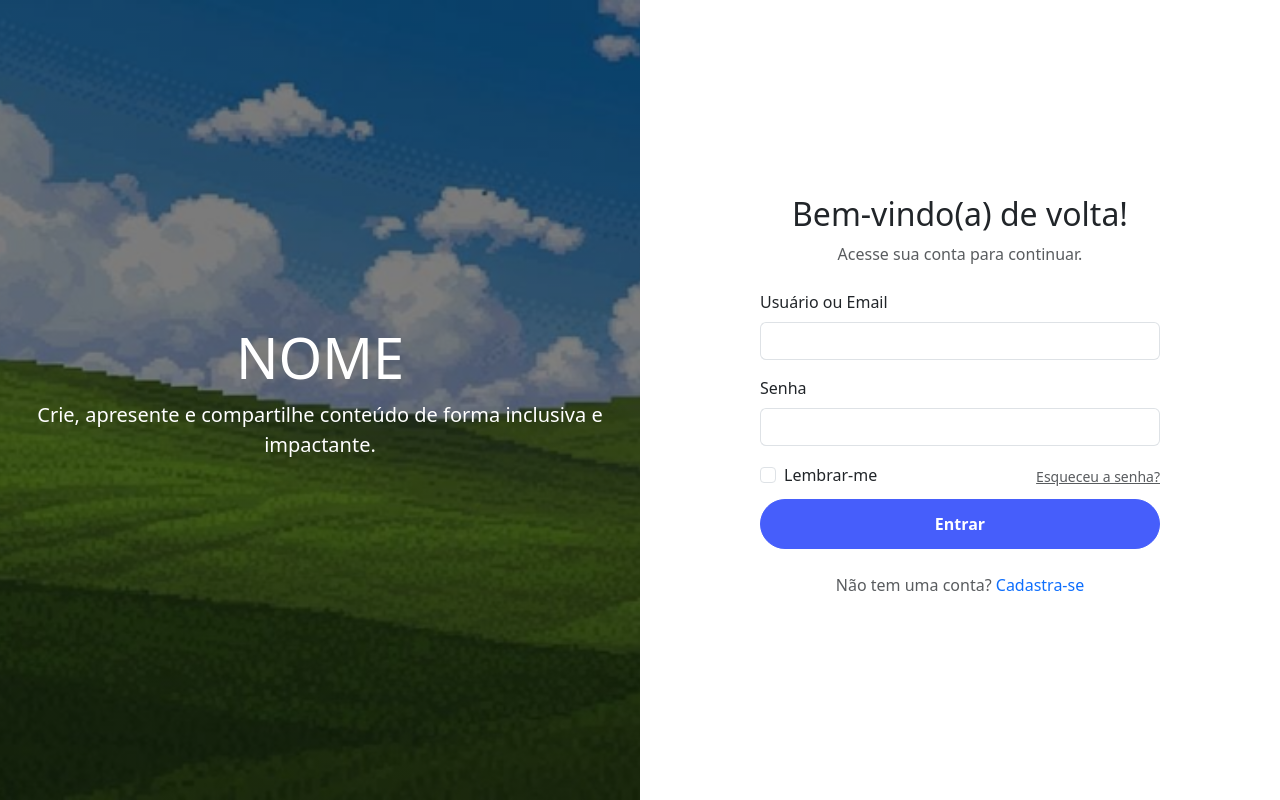
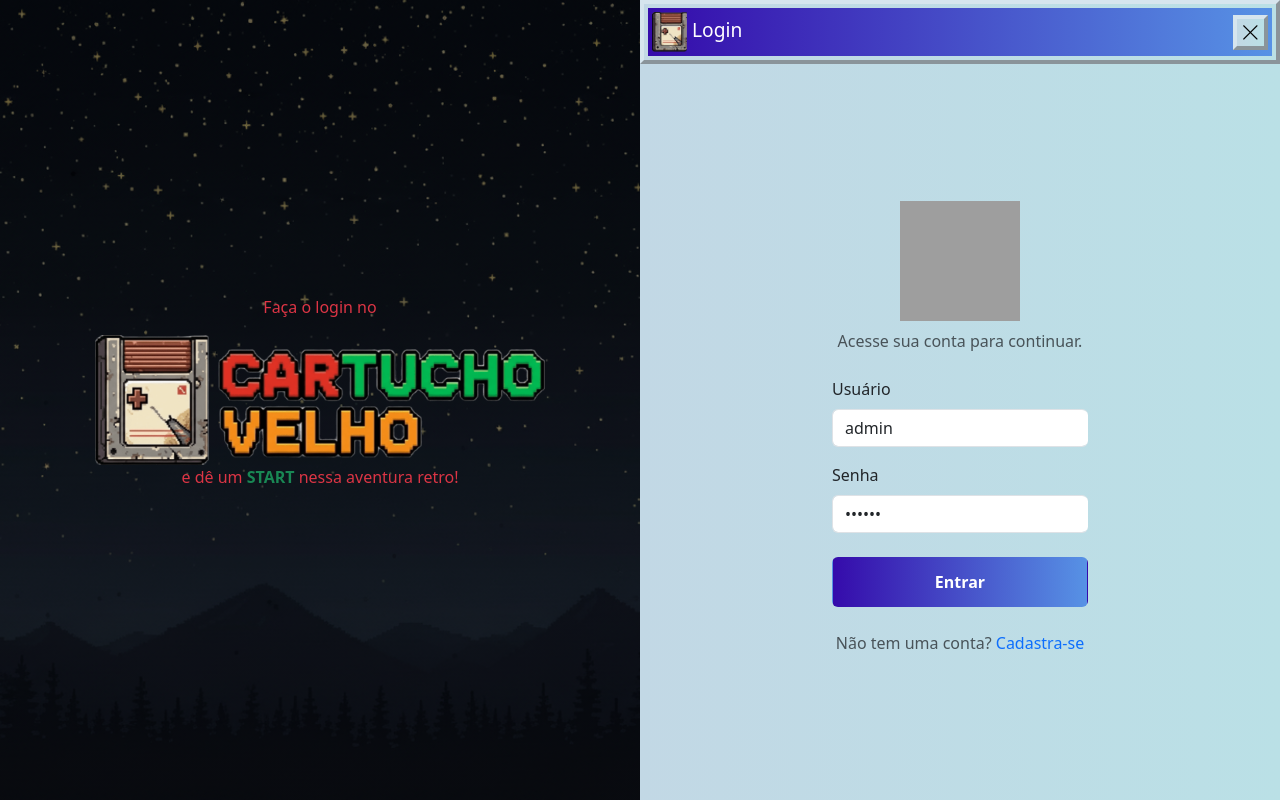
Before and after one commit to devNicolasAmaral/cartucho-velho, a PHP site: page /login.php in a window 1280 px wide. Run offline with PHP 8.4, Linux system fonts and the light colour scheme; a stand-in replaces the project's code that opens the database connection; some libraries are stand-ins or nearby versions; grey boxes are pictures that could not be loaded.

Commit message:
login.php

```diff
--- /dev/null
+++ b/dev/CSS/global.css
@@ -0,0 +1,21 @@
+html, body {
+    margin: 0;
+    padding: 0;
+    height: 100%;
+    z-index: 1;
+}
+body {
+    display: flex;
+    min-height: 100vh;
+}
+footer {
+    bottom: 0;
+    left: 0;
+    width: 100%;
+}
+.content {
+    flex-grow: 1;
+    background-color: #f8f9fa;
+    overflow-y: auto;
+    flex-direction: column;
+}
--- a/dev/CSS/index.css
+++ b/dev/CSS/index.css
@@ -3,7 +3,6 @@ body {
     background-size: cover;
     background-repeat: no-repeat;
     background-position: center;
-
 }
 
 .cart-img {
--- /dev/null
+++ b/dev/JS/toast.js
@@ -0,0 +1,25 @@
+function mostrarToast(texto, tipo = 'success', titulo = 'Notificação') {
+    const toastLiveExample = document.getElementById('liveToast');
+    const toastHeader = toastLiveExample.querySelector('.toast-header');
+
+    // Define o título padrão baseado no tipo, se não for fornecido
+    if (titulo === 'Notificação')
+        titulo = ucfirst(tipo === 'danger' ? 'Erro' : (tipo === 'warning' ? 'Atenção' : 'Sucesso'));
+
+    const headerClass = `text-bg-${tipo}`;
+
+    document.getElementById('toastTitulo').innerText = titulo;
+    document.getElementById('toastCorpo').innerText = texto;
+
+    // Remove classes de cor antigas e adiciona a nova
+    toastHeader.classList.remove('text-bg-success', 'text-bg-danger', 'text-bg-warning', 'text-bg-info');
+    toastHeader.classList.add(headerClass);
+
+    const toast = new bootstrap.Toast(toastLiveExample);
+    toast.show();
+}
+
+// Função auxiliar para deixar a primeira letra maiúscula (o PHP faz isso, o JS não)
+function ucfirst(string) {
+    return string.charAt(0).toUpperCase() + string.slice(1);
+}
--- a/login.php
+++ b/login.php
@@ -11,7 +11,9 @@ include "./dev/exec/config.php";
     <meta charset="UTF-8">
     <meta name="viewport" content="width=device-width, initial-scale=1.0">
     <title><?php echo NOME?> - Login</title>
-    <link href="https://cdn.jsdelivr.net/npm/bootstrap@5.3.0-alpha1/dist/css/bootstrap.min.css" rel="stylesheet">
+    <link href="https://cdn.jsdelivr.net/npm/bootstrap@5.3.8/dist/css/bootstrap.min.css" rel="stylesheet">
+    <link rel="stylesheet" href="https://cdn.jsdelivr.net/npm/bootstrap-icons@1.11.3/font/bootstrap-icons.min.css">
+    <link rel="stylesheet" href="<?php echo DEV_URL ?>CSS/global.css">
     <style>
         html, body {
             height: 100%;
@@ -22,7 +24,7 @@ include "./dev/exec/config.php";
         }
 
         .left-panel {
-            background-image: linear-gradient(rgba(0,0,0,0.5), rgba(0,0,0,0.5)), url('dev/IMG/Site/background.png');
+            background-image: linear-gradient(rgba(0,0,0,0.5), rgba(0,0,0,0.5)), url('dev/IMG/Site/login-bg.png');
             background-size: cover;
             background-repeat: no-repeat;
             background-position: center;
@@ -36,37 +38,49 @@ include "./dev/exec/config.php";
         }
 
         .right-panel {
-            display: flex;
-            justify-content: center;
-            align-items: center;
-            padding: 2rem;
+            background: linear-gradient(90deg, #C2D8E5 0%, #BAE0E6 100%);
         }
 
-        .logo-img {
-            max-width: 150px;
-            margin-bottom: 2rem;
+        .banner {
+            background: linear-gradient(90deg, #C2D8E5 0%, #BAE0E6 100%);
+            border: 4px outset #d6e5eeff;
+            max-width: 100%;
+        }
+
+        .banner a {
+            text-decoration: none;
+            font-size: larger;
+        }
+
+        .fechar {
+            background: linear-gradient(90deg, #C2D8E5 0%, #BAE0E6 100%);
+            border: 4px outset #d6e5eeff;
+            width: 35px;
+            height: 35px;
         }
 
         .login-form {
+            display: flex;
+            flex-direction: column;
+            justify-content: center;
+            align-items: center;
             width: 100%;
-            max-width: 400px;
+            max-width: 450px;
         }
 
         .btn-pill {
-            border-radius: 50px;
             padding: 0.75rem 1.5rem;
             font-weight: bold;
         }
 
         .btn-custom-login {
-            background-color: #465efb;
-            border-color: #465efb;
+            background: linear-gradient(90deg, #350BAB 0%, #5792E5 100%);
             color: white;
+            transition: background 0.3s !important;
         }
 
         .btn-custom-login:hover {
-            background-color: #3a4ed0ff;
-            border-color: #3a4ed0ff;
+            background: linear-gradient(90deg, #340f99ff 0%, #5081c5ff 100%);
             color: white;
         }
 
@@ -94,47 +108,41 @@ include "./dev/exec/config.php";
         <div class="row g-0">
             <div class="col-md-6 d-none d-md-flex left-panel">
                 <div>
-                    <h1 class="display-4"><?php echo NOME ?></h1>
-                    <p class="lead">Crie, apresente e compartilhe conteúdo de forma inclusiva e impactante.</p>
+                    <p class="text-danger text-lg">Faça o login no</p>
+                    <img src="dev/IMG/Site/Logo/LogoTexto.png" alt="Logo do site, CARTUCHO VELHO" style="max-width: 450px;">
+                    <p class="text-danger text-lg">e dê um <strong class="text-success text-lg">START</strong> nessa aventura retro!</p>
                 </div>
             </div>
-            <div class="col-md-6 right-panel">
+            <div class="col-md-6 right-panel d-flex flex-column">
+
+                <div class="p-1 banner">
+                    <div class="d-flex justify-content-between align-items-center text-center" style="background: linear-gradient(90deg, #350BAB 0%, #5792E5 100%);">
+                        <div class="m-1 d-flex justify-content-start"><a href="login.php" class="text-white"><img src="dev/IMG/Site/Logo/logo.png" style="max-width: 35px;" alt="Logo Cartucho Velho"> Login</a></div>
+                        <div class="fechar m-1 d-flex justify-content-end"><a href="index.php" class="text-black"><i class="bi bi-x-lg p-1"></i></a></div>
+                    </div>
+                </div>
+
+                <div class="flex-grow-1 d-flex justify-content-center align-items-center">
+
                     <div class="login-form">
+                        <div class="p-3">
                             <div class="text-center mb-4">
-                        <h2 class="mt-2">Bem-vindo(a) de volta!</h2>
+                                <img class="m-2" src="<?php echo PERFIL_PLACEHOLDER?>" alt="Foto do Usuário" width="120" height="120">
                                 <p class="text-muted">Acesse sua conta para continuar.</p>
                             </div>
 
                             <form action="dev/exec/login_exec.php" method="POST">
-                        <?php
-                            // Verifica se $_SESSION["msg"] não é nulo e imprime a mensagem
-                            if(isset($_SESSION["msg"]) && $_SESSION["msg"] != null)
-                            {
-                                echo $_SESSION["msg"];
-                                // Limpa a mensagem para evitar que seja exibida novamente
-                                $_SESSION["msg"] = null;
-                            }
-                        ?>
                                 <div class="mb-3">
-                            <label for="user" class="form-label">Usuário ou Email</label>
+                                    <label for="user" class="form-label">Usuário</label>
                                     <div class="input-group">
-                                <input type="text" class="form-control" id="user" name="user" required>
-                                <span class="input-group-text"><i class="bi bi-person"></i></span>
+                                        <input type="text" class="form-control" id="user" name="user" value="admin" required>
                                     </div>
                                 </div>
                                 <div class="mb-3">
                                     <label for="password" class="form-label">Senha</label>
                                     <div class="input-group">
-                                <input type="password" class="form-control" id="password" name="password" required>
-                                <span class="input-group-text"><i class="bi bi-lock"></i></span>
+                                        <input type="password" class="form-control" id="password" name="password" value="••••••" required>
                                     </div>
-                        </div>
-                        <div class="d-flex justify-content-between align-items-center mb3">
-                            <div class="form-check">
-                                <input type="checkbox" class="form-check-input" id="lembrar" name="lembrar">
-                                <label for="lembrar" class="form-check-label">Lembrar-me</label>
-                            </div>
-                            <a href="recuperar_senha.php" class="form-text mb-1">Esqueceu a senha?</a>
                                 </div>
                                 <div class="d-grid">
                                     <button type="submit" class="btn btn-custom-login btn-pill mt-2">Entrar</button>
@@ -145,36 +153,45 @@ include "./dev/exec/config.php";
                             </div>
                         </div>
                     </div>
+
                 </div>
             </div>
+        </div>
+    </div>
+
+    <!-- Toast -->
+    <div class="toast-container position-fixed top-0 end-0 p-3">
+        <div id="liveToast" class="toast" role="alert" aria-live="assertive" aria-atomic="true">
+            <div class="toast-header">
+            <strong class="me-auto" id="toastTitulo">Notificação</strong>
+            <button type="button" class="btn-close" data-bs-dismiss="toast" aria-label="Close"></button>
+            </div>
+            <div class="toast-body" id="toastCorpo">
+            </div>
+        </div>
+    </div>
+
     <div vw class="enabled">
         <div vw-access-button class="active"></div>
         <div vw-plugin-wrapper>
             <div class="vw-plugin-top-wrapper"></div>
         </div>
     </div>
-    <div class="modal fade" id="forgotPasswordModal" tabindex="-1">
-        <div class="modal-dialog modal-dialog-centered">
-            <div class="modal-content">
-                <div class="modal-header">
-                    <h5 class="modal-title">Recuperar Senha</h5>
-                    <button type="button" class="btn-close" data-bs-dismiss="modal"></button>
-                </div>
-                <div class="modal-body">
-                    <form id="forgotPasswordForm">
-                        <p>Digite seu e-mail e enviaremos um link para você criar uma nova senha.</p>
-                        <div id="forgot-status-message"></div>
-                        <div class="mb-3">
-                            <label for="email_recuperacao" class="form-label">Seu e-mail</label>
-                            <input type="email" class="form-control" id="email_recuperacao" required>
-                        </div>
-                        <button type="submit" class="btn btn-primary w-100">Enviar link de recuperação</button>
-                    </form>
-                </div>
-            </div>
-        </div>
-    </div>
     <script src="https://vlibras.gov.br/app/vlibras-plugin.js"></script>
     <script>new window.VLibras.Widget('https://vlibras.gov.br/app');</script>
+    <script src="https://cdn.jsdelivr.net/npm/bootstrap@5.3.3/dist/js/bootstrap.bundle.min.js"></script>
+    <script src="<?= DEV_URL ?>JS/toast.js"></script>
+    <script>
+        <?php
+        if (isset($_SESSION['msg']) && is_array($_SESSION['msg'])) {
+            $texto = addslashes($_SESSION['msg']['texto']);
+            $tipo = $_SESSION['msg']['tipo'];
+
+            echo "mostrarToast('{$texto}', '{$tipo}');";
+
+            unset($_SESSION['msg']);
+        }
+        ?>
+    </script>
 </body>
 </html>
```
Also changed, not shown: dev/exec/login_exec.php (+3 -9 lines), cadastro.php (added), dev/IMG/Site/login-bg.png (added). Lines whose indentation alone changed are shown as unchanged.
